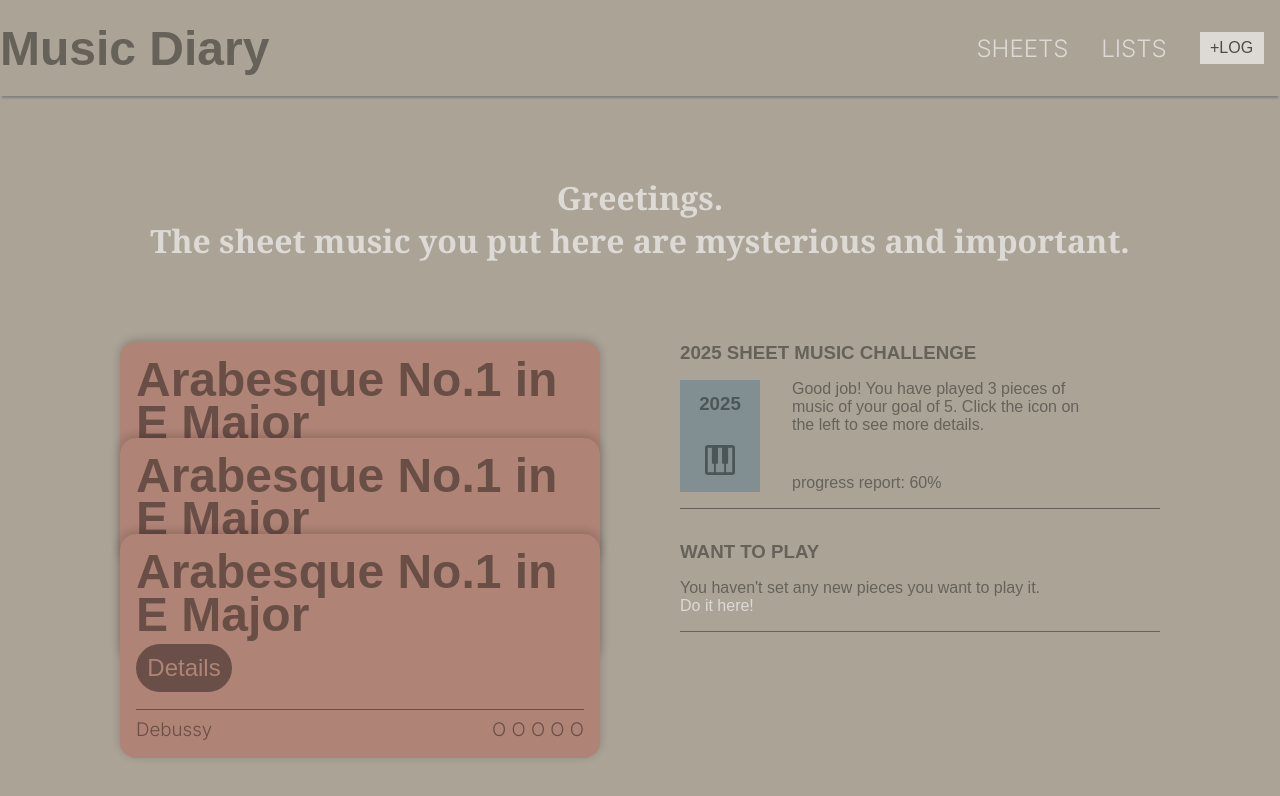
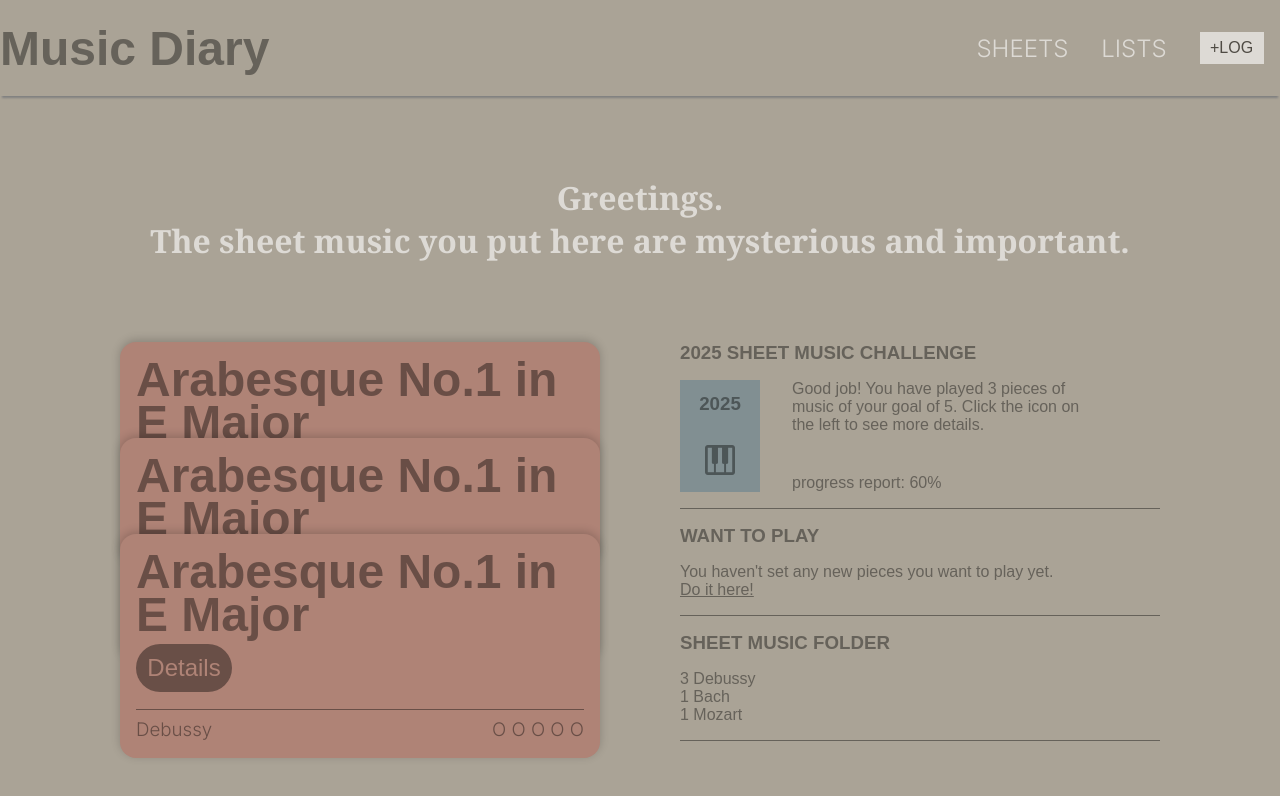
Before and after one commit to RandyTylor69/music-diary, a React (Create React App) app: page / in a window 1280 px wide. Shown: the top 796 px of the page. Built offline with nearby package versions, Linux system fonts and the light colour scheme; no server answers.

Commit message:
added sheet music folder option

```diff
--- a/src/App.css
+++ b/src/App.css
@@ -138,7 +138,7 @@ body {
   flex: 1 1 40rem;
   display: flex;
   flex-direction: column;
-  gap: 2rem;
+  gap: 1rem;
 }
 .update article {
   display: flex;
@@ -189,10 +189,24 @@ body {
   gap: 1rem;
 }
 .update .want-to-play span {
-  color: rgba(255, 255, 255, 0.6);
+  color: rgba(0, 0, 0, 0.4);
+  text-decoration: underline;
   cursor: pointer;
   transition: 0.3s;
 }
 .update .want-to-play span:hover {
+  color: rgba(0, 0, 0, 0.8);
+}
+.update .sheet-music-folder {
+  display: flex;
+  flex-direction: column;
+  text-align: left;
+  gap: 1rem;
+}
+.update .sheet-music-folder div p {
+  cursor: pointer;
+  transition: 0.3s;
+}
+.update .sheet-music-folder div p:hover {
   text-decoration: underline;
 }/*# sourceMappingURL=App.css.map */
--- a/src/App.js
+++ b/src/App.js
@@ -1,10 +1,21 @@
 import "./App.css";
+import React from "react";
 import Header from "./components/Header.tsx";
 import Cards from "./components/Cards.tsx";
 import Greeting from "./components/Greeting.tsx";
 import Update from "./components/Update.tsx";
 
 function App() {
+
+  // fecthing data from api
+
+  async function getData(){
+    const response = await fetch('https://jsonplaceholder.typicode.com/todos/1')
+    console.log(response)
+  }
+
+  getData()
+
   return (
     <>
       <Header />
--- a/src/App.scss
+++ b/src/App.scss
@@ -147,7 +147,7 @@ body {
   flex: 1 1 40rem;
   display: flex;
   flex-direction: column;
-  gap: 2rem;
+  gap: 1rem;
   article {
     display: flex;
     border-bottom: 1px rgba(0, 0, 0, 0.4) solid;
@@ -158,7 +158,7 @@ body {
   .sheet-music-challenge {
     display: flex;
     flex-direction: column;
-    align-items:flex-start;
+    align-items: flex-start;
     gap: 1rem;
 
     .challenge-container {
@@ -174,37 +174,53 @@ body {
         height: 7rem;
         width: 5rem;
         transition: 0.3s all;
-        &:hover{
+        &:hover {
           background-color: #788486;
         }
-        .material-symbols-outlined{
+        .material-symbols-outlined {
           font-size: 2.5rem;
         }
       }
-      .para-container{
+      .para-container {
         display: flex;
         flex-direction: column;
         justify-content: space-between;
-        p{
-        text-align: left;
-        max-width: 18rem;
+        p {
+          text-align: left;
+          max-width: 18rem;
+        }
       }
-      }
-
     }
   }
 
-  .want-to-play{
+  .want-to-play {
     display: flex;
     flex-direction: column;
     text-align: left;
     gap: 1rem;
-    span{
-      color: rgba(255, 255, 255, 0.6);
+    span {
+      color: rgba(0, 0, 0, 0.4);
+      text-decoration: underline;
       cursor: pointer;
       transition: 0.3s;
-      &:hover{
-        text-decoration: underline;
+      &:hover {
+        color: rgba(0, 0, 0, 0.8);
+      }
+    }
+  }
+
+  .sheet-music-folder{
+    display: flex;
+    flex-direction: column;
+    text-align: left;
+    gap: 1rem;
+    div{
+      p{
+        cursor: pointer;
+        transition: 0.3s;
+        &:hover{
+          text-decoration: underline;
+        }
       }
     }
   }
--- a/src/components/Update.tsx
+++ b/src/components/Update.tsx
@@ -3,7 +3,6 @@
 export default function Update(props: any) {
   return (
     <section className="update">
-
       <article className="sheet-music-challenge">
         <h3>{new Date().getFullYear()} SHEET MUSIC CHALLENGE</h3>
         <div className="challenge-container">
@@ -12,18 +11,31 @@ export default function Update(props: any) {
             <span className="material-symbols-outlined">piano</span>
           </div>
           <div className="para-container">
-            <p> Good job! You have played 3 pieces of music of your goal of 5.
-                Click the icon on the left to see more details.
-                </p>
-          <p>progress report: 60%</p>
+            <p>
+              {" "}
+              Good job! You have played 3 pieces of music of your goal of 5.
+              Click the icon on the left to see more details.
+            </p>
+            <p>progress report: 60%</p>
           </div>
-
         </div>
       </article>
 
       <article className="want-to-play">
         <h3>WANT TO PLAY</h3>
-        <p>You haven't set any new pieces you want to play it.  <br></br><span>Do it here!</span></p>
+        <p>
+          You haven't set any new pieces you want to play yet. <br></br>
+          <span>Do it here!</span>
+        </p>
+      </article>
+
+      <article className="sheet-music-folder">
+        <h3>SHEET MUSIC FOLDER</h3>
+        <div>
+          <p>3 Debussy</p>
+          <p>1 Bach</p>
+          <p>1 Mozart</p>
+        </div>
       </article>
     </section>
   );
```
Also changed, not shown: 1 other file (tests, documents, lock files or other folders).
